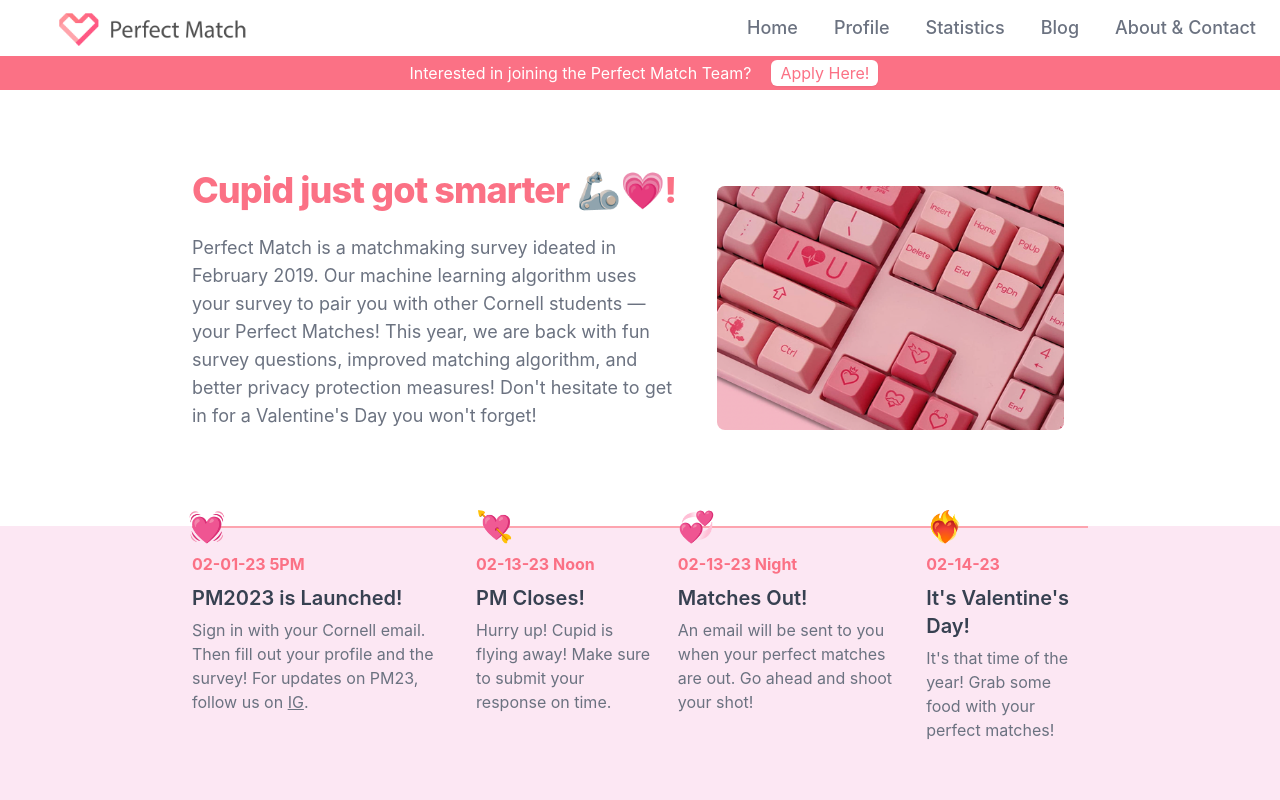
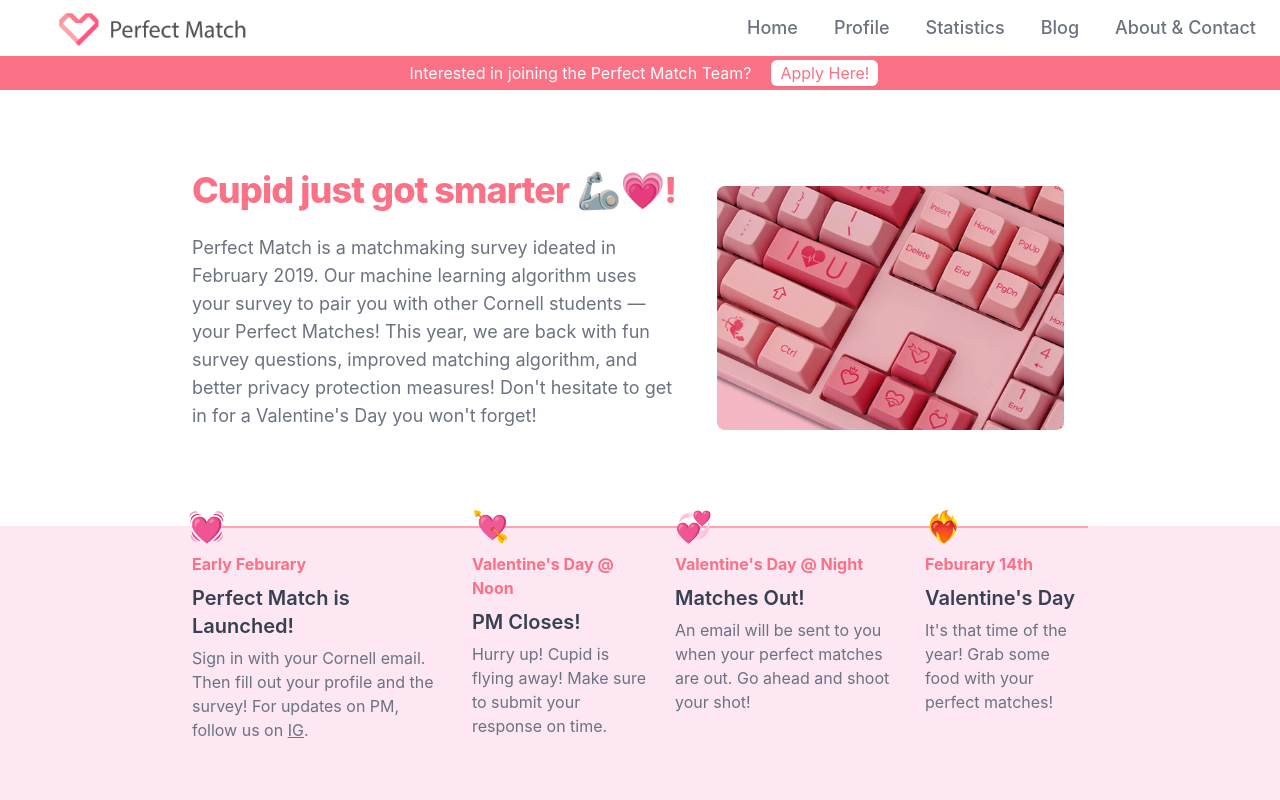
Before and after one commit to wyatt/perfect-match-web, a Next.js app: page /about in a window 1280 px wide. Shown: the top 800 px of the page. Built offline with nearby package versions, Linux system fonts and the light colour scheme.

Commit message:
Added timeline to the front page

```diff
--- a/pages/about.tsx
+++ b/pages/about.tsx
@@ -45,13 +45,13 @@ const About: any = (props: any) => {
                             <li>
                                 <div className="flex sm:block flex-start items-center pt-2 sm:pt-0">
                                     <div className="sm:-mt-5 text-3xl -ml-1">💓</div>
-                                    <p className="text-rose-400 text-l my-2 font-bold">02-01-23 5PM</p>
+                                    <p className="text-rose-400 text-l my-2 font-bold">Early Feburary</p>
                                 </div>
                                 <div className="mt-0.5 ml-4 sm:ml-0 pb-5">
-                                    <h4 className="text-gray-700 font-semibold text-xl mb-1.5">PM2023 is Launched!</h4>
+                                    <h4 className="text-gray-700 font-semibold text-xl mb-1.5">Perfect Match is Launched!</h4>
                                     <p className="text-gray-500 mb-3">
                                         Sign in with your Cornell email. Then fill out your profile and the survey! For
-                                        updates on PM23, follow us on{' '}
+                                        updates on PM, follow us on{' '}
                                         <a
                                             className="underline"
                                             href="https://www.instagram.com/cornellperfectmatch/"
@@ -67,10 +67,10 @@ const About: any = (props: any) => {
                             <li>
                                 <div className="flex sm:block flex-start items-center pt-2 sm:pt-0">
                                     <div className="sm:-mt-5 text-3xl">💘</div>
-                                    <p className="text-rose-400 text-l my-2 font-bold">02-13-23 Noon</p>
+                                    <p className="text-rose-400 text-l my-2 font-bold">Valentine&apos;s Day @ Noon</p>
                                 </div>
                                 <div className="mt-0.5 ml-4 sm:ml-0 pb-5">
-                                    <h4 className="text-gray-700 font-semibold text-xl mb-1.5">PM Closes!</h4>
+                                    <h4 className="text-gray-700 font-semibold text-xl mb-1.5"> PM Closes!</h4>
                                     <p className="text-gray-500 mb-3">
                                         Hurry up! Cupid is flying away! Make sure to submit your response on time.
                                     </p>
@@ -79,7 +79,7 @@ const About: any = (props: any) => {
                             <li>
                                 <div className="flex sm:block flex-start items-center pt-2 sm:pt-0">
                                     <div className="sm:-mt-5 text-3xl">💞</div>
-                                    <p className="text-rose-400 text-l my-2 font-bold">02-13-23 Night</p>
+                                    <p className="text-rose-400 text-l my-2 font-bold"> Valentine&apos;s Day @ Night</p>
                                 </div>
                                 <div className="mt-0.5 ml-4 sm:ml-0 pb-5">
                                     <h4 className="text-gray-700 font-semibold text-xl mb-1.5">Matches Out!</h4>
@@ -92,11 +92,11 @@ const About: any = (props: any) => {
                             <li>
                                 <div className="flex sm:block flex-start items-center pt-2 sm:pt-0">
                                     <div className="sm:-mt-5 text-3xl">❤️‍🔥</div>
-                                    <p className="text-rose-400 text-l my-2 font-bold">02-14-23</p>
+                                    <p className="text-rose-400 text-l my-2 font-bold">Feburary 14th</p>
                                 </div>
                                 <div className="mt-0.5 ml-4 sm:ml-0 pb-5">
                                     <h4 className="text-gray-700 font-semibold text-xl mb-1.5">
-                                        It&apos;s Valentine&apos;s Day!
+                                        Valentine&apos;s Day
                                     </h4>
                                     <p className="text-gray-500 mb-3">
                                         It&apos;s that time of the year! Grab some food with your perfect matches!
@@ -105,7 +105,7 @@ const About: any = (props: any) => {
                             </li>
                         </ol>
 
-                        <ol className="border-l-2 border-rose-300 sm:hidden">
+                        {/* <ol className="border-l-2 border-rose-300 sm:hidden">
                             <li>
                                 <div className="flex flex-start items-center pt-3">
                                     <div className="-ml-3 mr-3 text-2xl">💓</div>
@@ -115,7 +115,7 @@ const About: any = (props: any) => {
                                     <h4 className="text-gray-700 font-semibold text-lg mb-1.5">PM2023 is Launched!</h4>
                                     <p className="text-gray-500 mb-3">
                                         Sign in with your Cornell email. Then fill out your profile and the survey! For
-                                        updates on PM23, follow us on{' '}
+                                        updates on PM, follow us on{' '}
                                         <a
                                             className="underline"
                                             href="https://www.instagram.com/cornellperfectmatch/"
@@ -163,11 +163,11 @@ const About: any = (props: any) => {
                                         It&apos;s Valentine&apos;s Day!
                                     </h4>
                                     <p className="text-gray-500 mb-3">
-                                        It&apos;s that time of the year! Grab some food with your perfect matches!
+                                        It&apos;s that time of the year! Grab some food with your Perfect Matches!
                                     </p>
                                 </div>
                             </li>
-                        </ol>
+                        </ol> */}
                     </div>
                 </section>
 
--- a/pages/index.tsx
+++ b/pages/index.tsx
@@ -30,7 +30,137 @@ const Home: NextPage = (props: any) => {
 
 
             <Countdown />
+            <section className='bg-slate-100'>
+                <div className="mx-[10%] lg:mx-[15%]">
+                    <ol className="hidden sm:block sm:border-xl-0 sm:border-t-2 border-rose-300 sm:flex sm:gap-6">
+                        <li>
+                            <div className="flex sm:block flex-start items-center pt-2 sm:pt-0">
+                                <div className="sm:-mt-5 text-3xl -ml-1">💓</div>
+                                <p className="text-rose-400 text-l my-2 font-bold">Early Feburary</p>
+                            </div>
+                            <div className="mt-0.5 ml-4 sm:ml-0 pb-5">
+                                <h4 className="text-gray-700 font-semibold text-xl mb-1.5">Perfect Match is Launched!</h4>
+                                <p className="text-gray-500 mb-3">
+                                    Sign in with your Cornell email. Then fill out your profile and the survey! For
+                                    updates on PM, follow us on{' '}
+                                    <a
+                                        className="underline"
+                                        href="https://www.instagram.com/cornellperfectmatch/"
+                                        target="_blank"
+                                        rel="noreferrer"
+                                    >
+                                        IG
+                                    </a>
+                                    .
+                                </p>
+                            </div>
+                        </li>
+                        <li>
+                            <div className="flex sm:block flex-start items-center pt-2 sm:pt-0">
+                                <div className="sm:-mt-5 text-3xl">💘</div>
+                                <p className="text-rose-400 text-l my-2 font-bold">Valentine&apos;s Day @ Noon</p>
+                            </div>
+                            <div className="mt-0.5 ml-4 sm:ml-0 pb-5">
+                                <h4 className="text-gray-700 font-semibold text-xl mb-1.5"> PM Closes!</h4>
+                                <p className="text-gray-500 mb-3">
+                                    Hurry up! Cupid is flying away! Make sure to submit your response on time.
+                                </p>
+                            </div>
+                        </li>
+                        <li>
+                            <div className="flex sm:block flex-start items-center pt-2 sm:pt-0">
+                                <div className="sm:-mt-5 text-3xl">💞</div>
+                                <p className="text-rose-400 text-l my-2 font-bold"> Valentine&apos;s Day @ Night</p>
+                            </div>
+                            <div className="mt-0.5 ml-4 sm:ml-0 pb-5">
+                                <h4 className="text-gray-700 font-semibold text-xl mb-1.5">Matches Out!</h4>
+                                <p className="text-gray-500 mb-3">
+                                    An email will be sent to you when your perfect matches are out. Go ahead and
+                                    shoot your shot!{' '}
+                                </p>
+                            </div>
+                        </li>
+                        <li>
+                            <div className="flex sm:block flex-start items-center pt-2 sm:pt-0">
+                                <div className="sm:-mt-5 text-3xl">❤️‍🔥</div>
+                                <p className="text-rose-400 text-l my-2 font-bold">Feburary 14th</p>
+                            </div>
+                            <div className="mt-0.5 ml-4 sm:ml-0 pb-5">
+                                <h4 className="text-gray-700 font-semibold text-xl mb-1.5">
+                                    Valentine&apos;s Day
+                                </h4>
+                                <p className="text-gray-500 mb-3">
+                                    It&apos;s that time of the year! Grab some food with your perfect matches!
+                                </p>
+                            </div>
+                        </li>
+                    </ol>
 
+                    {/* <ol className="border-l-2 border-rose-300 sm:hidden">
+                            <li>
+                                <div className="flex flex-start items-center pt-3">
+                                    <div className="-ml-3 mr-3 text-2xl">💓</div>
+                                    <p className="text-rose-400 text-l font-bold">02-01-23 5PM</p>
+                                </div>
+                                <div className="mt-0.5 ml-4 mb-6">
+                                    <h4 className="text-gray-700 font-semibold text-lg mb-1.5">PM2023 is Launched!</h4>
+                                    <p className="text-gray-500 mb-3">
+                                        Sign in with your Cornell email. Then fill out your profile and the survey! For
+                                        updates on PM, follow us on{' '}
+                                        <a
+                                            className="underline"
+                                            href="https://www.instagram.com/cornellperfectmatch/"
+                                            target="_blank"
+                                            rel="noreferrer"
+                                        >
+                                            IG
+                                        </a>
+                                        .
+                                    </p>
+                                </div>
+                            </li>
+                            <li>
+                                <div className="flex flex-start items-center pt-2">
+                                    <div className="-ml-3 mr-3 text-2xl">💘</div>
+                                    <p className="text-rose-400 text-l font-bold">02-13-23 Noon</p>
+                                </div>
+                                <div className="mt-0.5 ml-4 mb-6">
+                                    <h4 className="text-gray-700 font-semibold text-lg mb-1.5">PM Closes!</h4>
+                                    <p className="text-gray-500 mb-3">
+                                        Hurry up! Cupid is flying away! Make sure to submit your response on time.
+                                    </p>
+                                </div>
+                            </li>
+                            <li>
+                                <div className="flex flex-start items-center pt-2">
+                                    <div className="-ml-3 mr-3 text-2xl">💞</div>
+                                    <p className="text-rose-400 font-bold">02-13-23 Night</p>
+                                </div>
+                                <div className="mt-0.5 ml-4 pb-5">
+                                    <h4 className="text-gray-700 font-semibold text-lg mb-1.5">Matches Out!</h4>
+                                    <p className="text-gray-500 mb-3">
+                                        An email will be sent to you when your perfect matches are out. Go ahead and
+                                        shoot your shot!
+                                    </p>
+                                </div>
+                            </li>
+                            <li>
+                                <div className="flex flex-start items-center pt-2">
+                                    <div className="-ml-3 mr-3 text-2xl">❤️‍🔥</div>
+                                    <p className="text-rose-400 font-bold">02-14-23</p>
+                                </div>
+                                <div className="mt-0.5 ml-4 pb-5">
+                                    <h4 className="text-gray-700 font-semibold text-lg mb-1.5">
+                                        It&apos;s Valentine&apos;s Day!
+                                    </h4>
+                                    <p className="text-gray-500 mb-3">
+                                        It&apos;s that time of the year! Grab some food with your Perfect Matches!
+                                    </p>
+                                </div>
+                            </li>
+                        </ol> */}
+                </div>
+            </section>
 
             <section className="grid lg:grid-cols-2">
                 <div className="bg-white">
```
